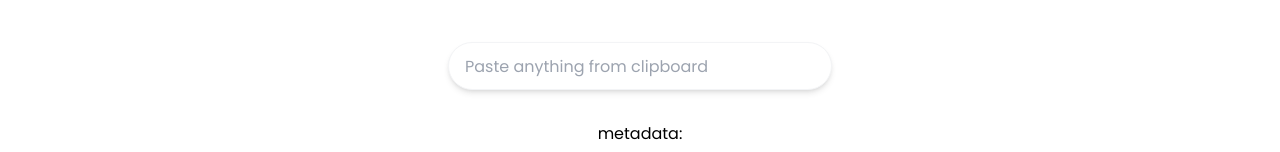
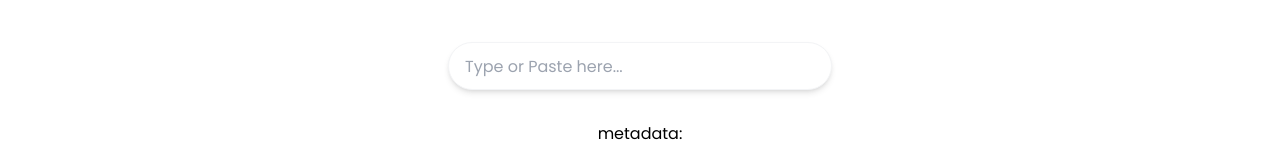
Before and after one commit to noppytinto/leff, a Next.js app: page / in a window 1280 px wide. Shown: the part 110-262 px from the top of the page. Built offline with nearby package versions, Linux system fonts and the light colour scheme.

Commit message:
feat: fix labels

```diff
--- a/src/app/page.tsx
+++ b/src/app/page.tsx
@@ -262,7 +262,7 @@ export default function Home() {
 
             parseUrl(event.target.value);
           }, 500)}
-          placeholder="Paste anything from clipboard"
+          placeholder="Type or Paste here..."
           onPaste={handleOnPaste}
           ref={inputRef}
         />
```
